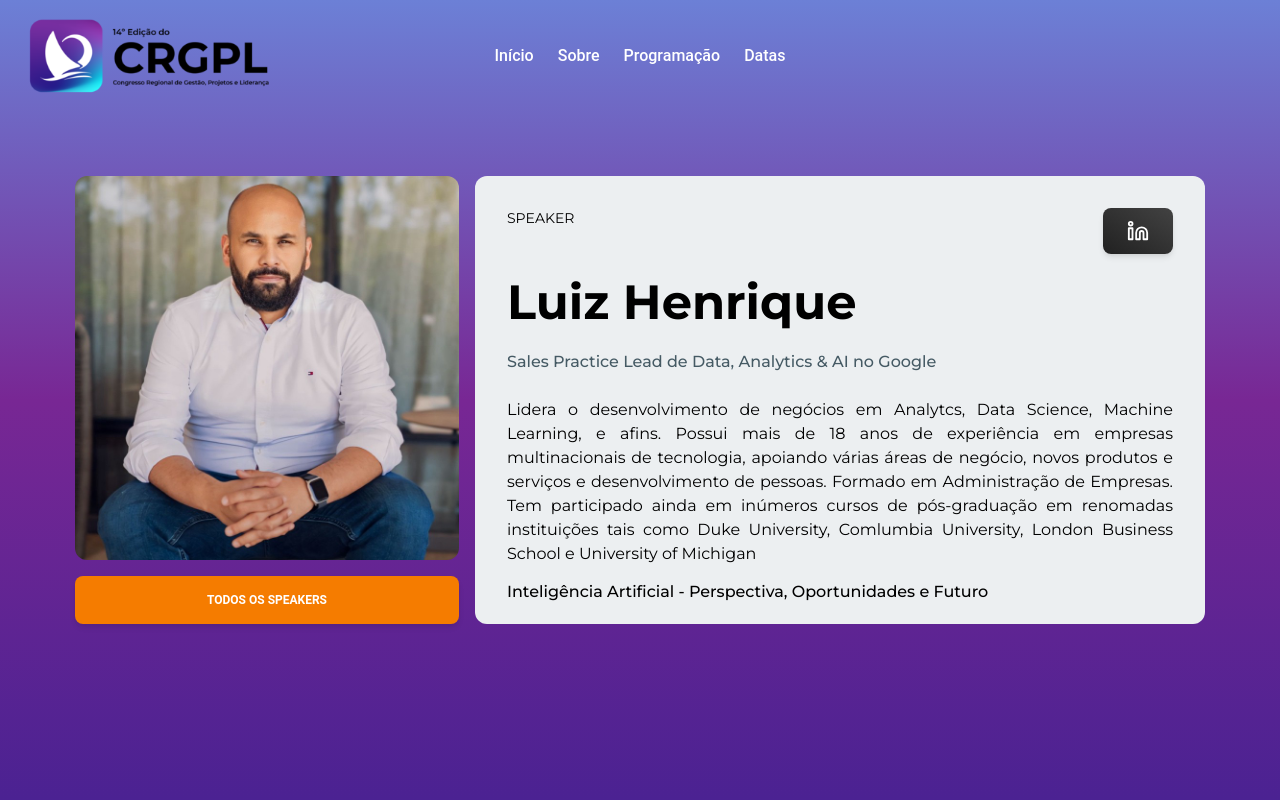
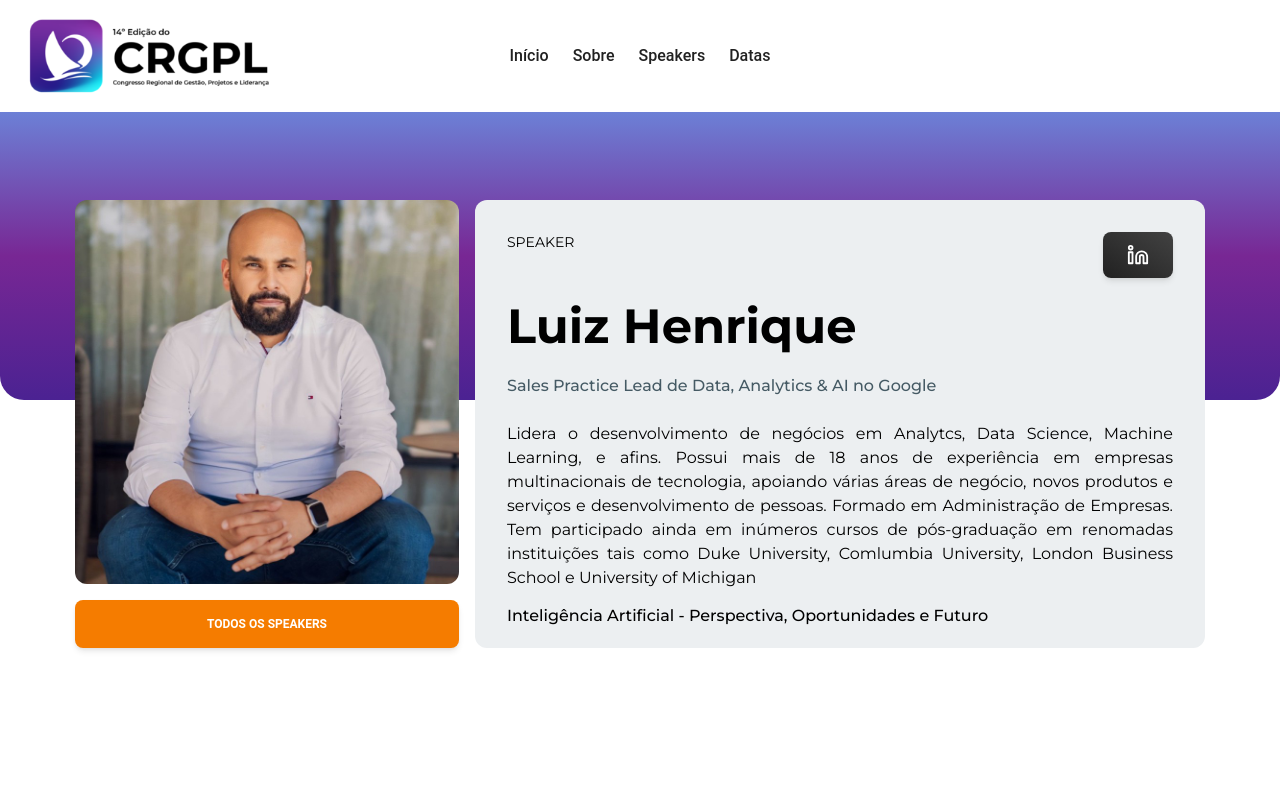
Before and after one commit to f3gomes/pmi-event-page, a Next.js app: page /speaker/1 in a window 1280 px wide. Shown: the top 800 px of the page. Built offline with nearby package versions, Linux system fonts and the light colour scheme.

Commit message:
styles: update responvive styles

```diff
--- a/app/page.tsx
+++ b/app/page.tsx
@@ -11,7 +11,7 @@ export default function Home() {
   return (
     <>
       <Suspense fallback={<Loading />}>
-        <Navbar />
+        <Navbar home />
         <Hero />
       </Suspense>
       <AboutEvent />
--- a/app/speaker/[id]/page.tsx
+++ b/app/speaker/[id]/page.tsx
@@ -11,7 +11,9 @@ interface SpeakerPageProps {
 const SpeakerPage = ({ params: { id } }: SpeakerPageProps) => {
   return (
     <>
-      <Navbar />
+      <Navbar home={false} />
+      <div className="h-72 mt-28 -mb-96 xl:-mb-[25rem] rounded-b-3xl bg-gradient-to-b from-event-300 via-event-200 to-event-400"></div>
+      <div className="h-6"></div>
       <SpeakerDetails speakerId={id} />
       <Footer />
     </>
@@ -19,3 +21,5 @@ const SpeakerPage = ({ params: { id } }: SpeakerPageProps) => {
 };
 
 export default SpeakerPage;
+
+// bg-gradient-to-b from-event-300 via-event-200 to-event-400
--- a/components/navbar/index.tsx
+++ b/components/navbar/index.tsx
@@ -4,7 +4,6 @@ import React, { useEffect, useState } from "react";
 import {
   Navbar as MTNavbar,
   Collapse,
-  Button,
   IconButton,
   Typography,
 } from "@material-tailwind/react";
@@ -17,6 +16,10 @@ interface NavItemProps {
   href?: string;
   open?: boolean;
   setOpen?: any;
+}
+
+interface NavbarProps {
+  home: boolean;
 }
 
 function NavItem({ children, href, open, setOpen }: NavItemProps) {
@@ -49,7 +52,7 @@ const NAV_MENU = [
     href: "#about",
   },
   {
-    name: "Programação",
+    name: "Speakers",
     href: "#speakers",
   },
   {
@@ -58,7 +61,7 @@ const NAV_MENU = [
   },
 ];
 
-const Navbar = () => {
+const Navbar = ({ home }: NavbarProps) => {
   const [open, setOpen] = useState(false);
   const [isScrolling, setIsScrolling] = useState(false);
 
@@ -108,7 +111,7 @@ const Navbar = () => {
 
         <div className="">
           <ul
-            className={` hidden items-center gap-6 lg:flex ${isScrolling ? "text-gray-900" : "text-white"
+            className={` hidden items-center gap-6 lg:flex ${isScrolling || !home ? "text-gray-900" : "text-white"
               }`}
           >
             {NAV_MENU.map(({ name, href }) => (
--- a/components/speaker-card-details/index.tsx
+++ b/components/speaker-card-details/index.tsx
@@ -34,7 +34,7 @@ const SpeakerDetails = ({ speakerId }: SpeakerDetailsProps) => {
   }
 
   return (
-    <div className="flex justify-center py-28 md:h-screen bg-gradient-to-b from-event-300 via-event-200 to-event-400 items-center flex-col md:flex-row gap-4 px-1">
+    <div className="flex justify-center py-28 md:h-screen items-center flex-col md:flex-row gap-4 px-1">
       <div className="w-96 flex flex-col items-center gap-4">
         <Image
           width={768}
```
